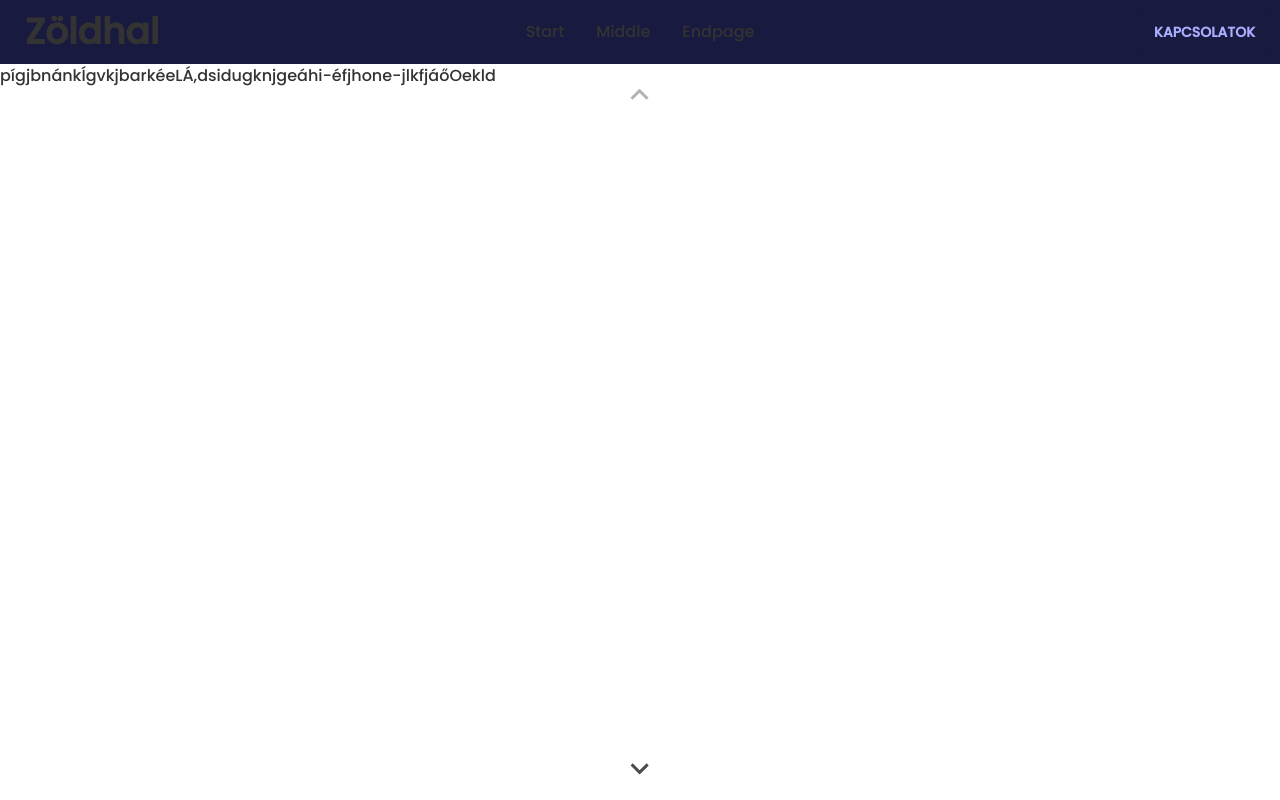
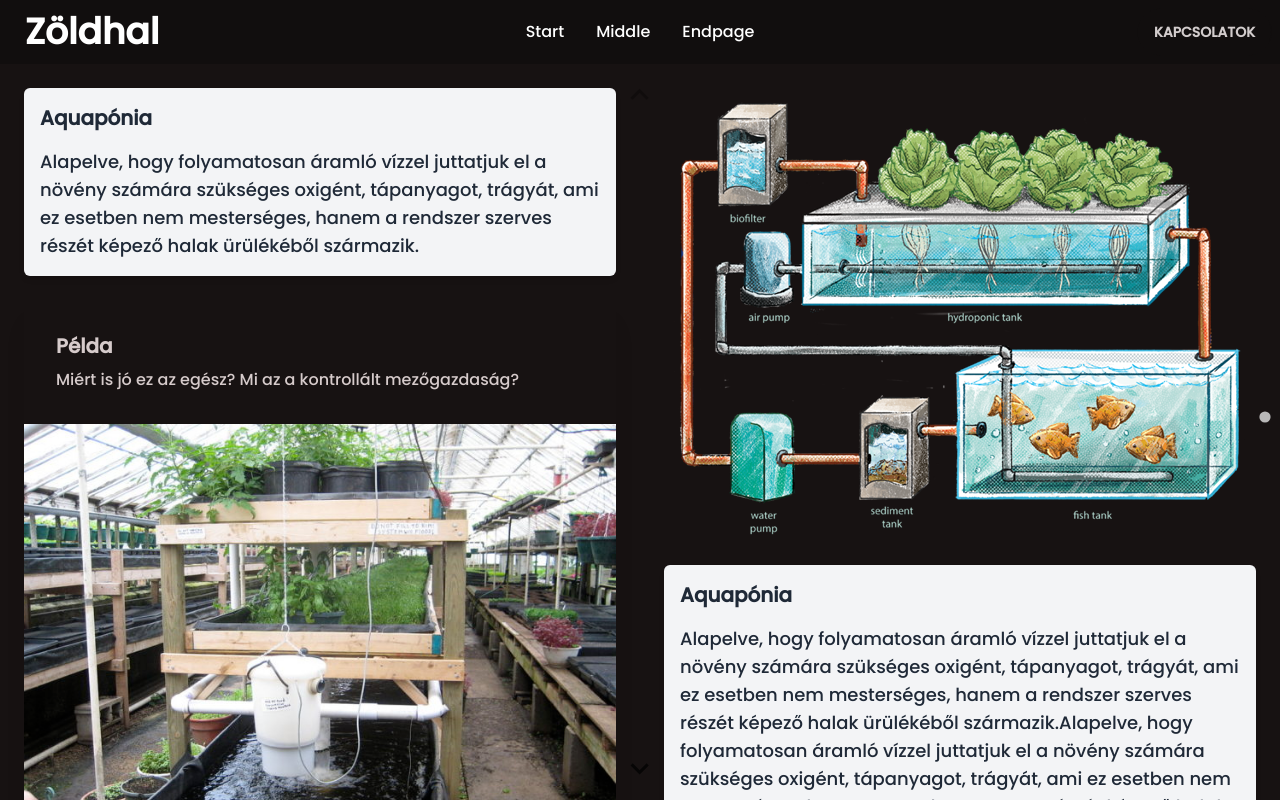
Before and after one commit to barnus0705/Greenfish, a plain HTML site: page index.html in a window 1280 px wide. Drawn offline with nearby package versions, Linux system fonts and the light colour scheme.

Commit message:
pontosan

```diff
--- a/index.html
+++ b/index.html
@@ -1,5 +1,5 @@
 <!DOCTYPE html>
-<html lang="en" data-theme="lemonade">
+<html lang="en" data-theme="forest">
 <head>
   <meta charset="UTF-8">
   <meta name="viewport" content="width=device-width, user-scalable=no, initial-scale=1.0, maximum-scale=1.0, minimum-scale=1.0">
@@ -17,7 +17,7 @@
 </head>
 <body>
 <header>
-  <div class="navbar bg-neutral bg-base-300">
+  <div class="navbar bg-neutral text-white">
     <div class="navbar-start">
       <div class="dropdown">
         <label tabindex="0" class="btn btn-ghost lg:hidden">
@@ -47,15 +47,30 @@
   <div class="splide__track">
     <div class="splide__list">
       <div class="splide__slide">
-        <div class="inner_part flex">
-            <div class="card flex">
-              <div class="">
-                <p>pígjbnánkÍgvkjbarkéeLÁ,dsidugknjgeáhi-éfjhone-jlkfjáőOekld</p>
+        <div class="inner_part ">
+          <div class="text-gray-800 bg-gray-100 p-4 rounded-md shadow-md m-6 w-90">
+            <h2 class="card-title">Aquapónia</h2>
+            <p class="text-lg mt-4">Alapelve, hogy folyamatosan áramló vízzel juttatjuk el a növény számára szükséges oxigént, tápanyagot, trágyát, ami ez esetben nem mesterséges, hanem a rendszer szerves részét képező halak ürülékéből származik.</p>
+          </div>
+          <div class="flex justify-left m-6">
+            <div class="card w-auto shadow-xl">
+              <div class="card-body">
+                <h2 class="card-title">Példa</h2>
+                <p>Miért is jó ez az egész? Mi az a kontrollált mezőgazdaság?</p>
               </div>
+              <figure><img src="res/src/photo/picture2.jpg" alt="Shoes" /></figure>
             </div>
+          </div>
+
         </div>
         <div class="inner_part">
-
+          <div class="flex justify-center">
+            <img src="/res/src/photo/picture1.png" alt="" class="mt-6">
+          </div>
+          <div class="text-gray-800 bg-gray-100 p-4 rounded-md shadow-md m-6 w-full md:w-auto">
+            <h2 class="card-title">Aquapónia</h2>
+            <p class="text-lg mt-4">Alapelve, hogy folyamatosan áramló vízzel juttatjuk el a növény számára szükséges oxigént, tápanyagot, trágyát, ami ez esetben nem mesterséges, hanem a rendszer szerves részét képező halak ürülékéből származik.Alapelve, hogy folyamatosan áramló vízzel juttatjuk el a növény számára szükséges oxigént, tápanyagot, trágyát, ami ez esetben nem mesterséges, hanem a rendszer szerves részét képező halak ürülékéből származik.Alapelve, hogy folyamatosan áramló vízzel juttatjuk el a növény számára szükséges oxigént, tápanyagot, trágyát, ami ez esetben nem mesterséges, hanem a rendszer szerves részét képező halak ürülékéből származik.Alapelve, hogy folyamatosan áramló vízzel juttatjuk el a növény számára szükséges oxigént, tápanyagot, trágyát, ami ez esetben nem mesterséges, hanem a rendszer szerves részét képező halak ürülékéből származik.</p>
+          </div>
         </div>
       </div>
       <div class="splide__slide swapped_column">
```
Also changed, not shown: res/src/photo/Picture1.png (added), res/src/photo/picture2.jpg (added).
